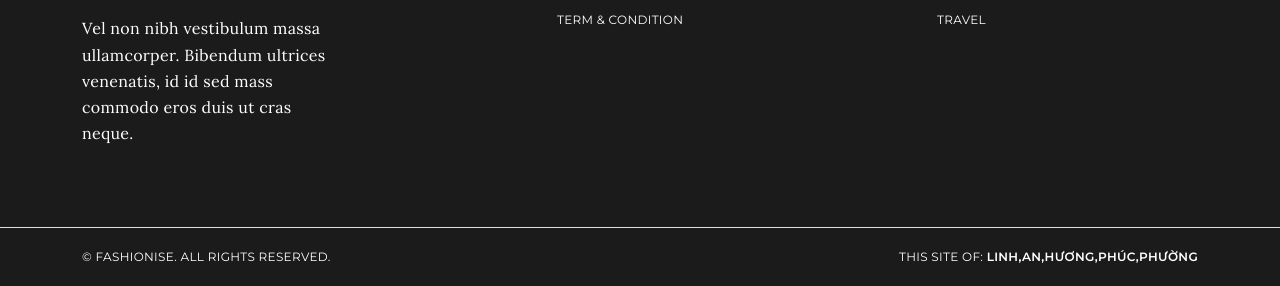
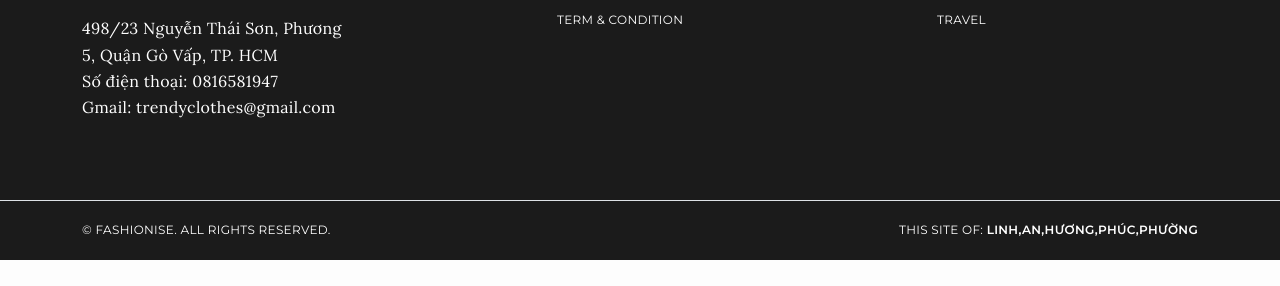
Before and after one commit to haolenhat/trendy-clothes.github.io, a plain HTML site: page index.html in a window 1280 px wide. Shown: the part 7082-7368 px from the top of the page. After the commit the page ends 7342 px from the top, so only its background shows below. Drawn offline with nearby package versions, Linux system fonts and the light colour scheme.

Commit message:
Update index.html

```diff
--- a/index.html
+++ b/index.html
@@ -27,6 +27,7 @@
       rel="stylesheet">
     <link href="https://fonts.googleapis.com/css2?family=Montserrat:ital,wght@0,100..900;1,100..900&display=swap"
       rel="stylesheet">
+    <link rel="stylesheet" href="https://cdnjs.cloudflare.com/ajax/libs/font-awesome/6.7.2/css/all.min.css">
   </head>
 
 <body>
@@ -1498,8 +1499,11 @@
                 height: auto;
                 border-radius: 20px;" src="images/logo.png" alt="logo"></a>
             </div>
-            <p class="text-white pt-2" style="font-size: 16px; font-family:Lora, serif ;">Vel non nibh vestibulum massa
-              ullamcorper. Bibendum ultrices venenatis, id id sed mass commodo eros duis ut cras neque.</p>
+            <p class="text-white pt-2" style="font-size: 16px; font-family:Lora, serif ;">498/23 Nguyễn Thái Sơn, Phương
+              5, Quận Gò Vấp, TP. HCM
+              <br> Số điện thoại: 0816581947
+              <br>Gmail: trendyclothes@gmail.com
+            </p>
 
           </div>
         </div>
```
